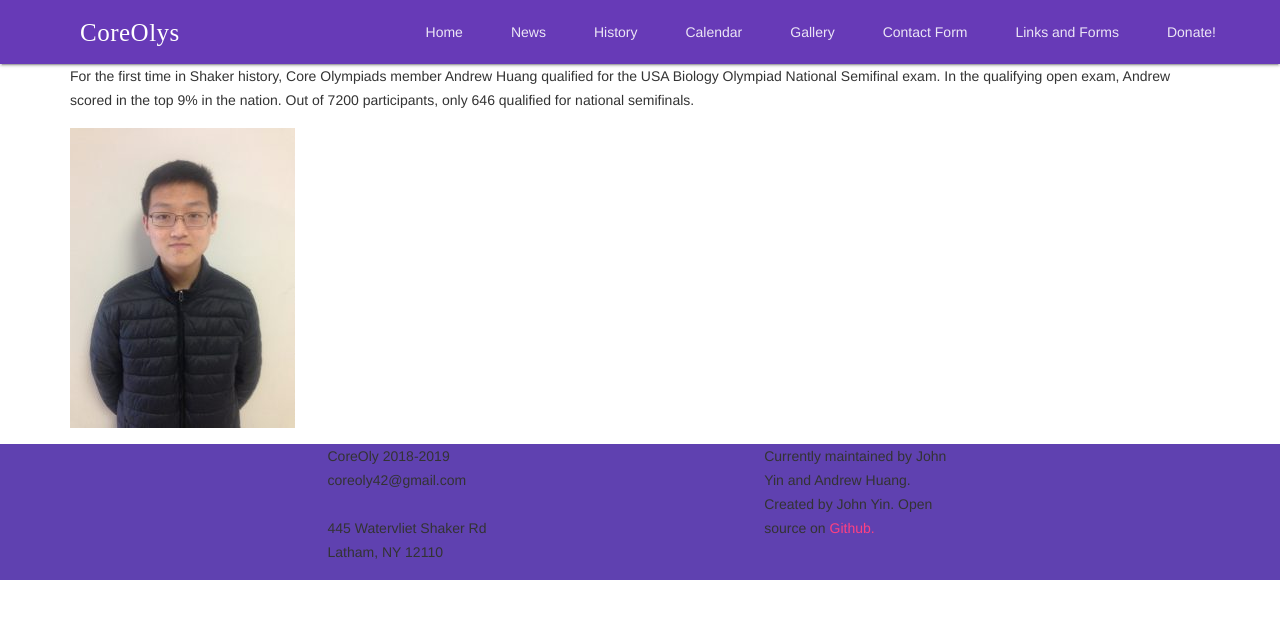
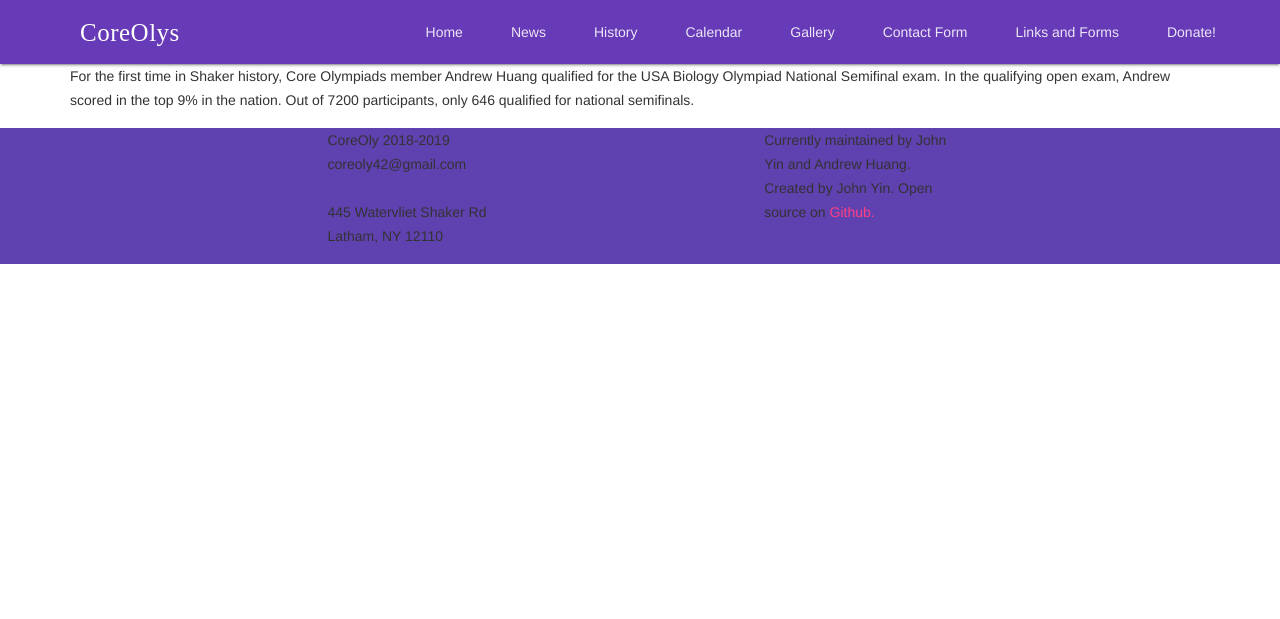
Before and after one commit to jyin2/jyin2.github.io, a Jekyll site: the page built from _posts/2019-05-1-new-website.md, in a window 1280 px wide. Shown: the top 619 px of the page. Built offline with Jekyll 4.4.1, drawn with Linux system fonts in a browser that asks for light colours; nearby versions of some CDN libraries; our own code applies the rules of GitHub Pages for plain Markdown files.

Commit message:
Update 2019-05-1-new-website.md

```diff
--- a/_posts/2019-05-1-new-website.md
+++ b/_posts/2019-05-1-new-website.md
@@ -1,7 +1,6 @@
 ---
 title: SHAKER’S CORE OLYMPIADS CLUB SENDS ANDREW HUANG TO USA BIOLOGY OLYMPIAD NATIONAL SEMIFINALS
 author: John Yin
+img: /assets/Pictures/andrew_huang.jpg
 ---
 For the first time in Shaker history, Core Olympiads member Andrew Huang qualified for the USA Biology Olympiad National Semifinal exam. In the qualifying open exam, Andrew scored in the top 9% in the nation. Out of 7200 participants, only 646 qualified for national semifinals.
-
-![Andrew Huang](/assets/Pictures/andrew_huang.jpg)
```
